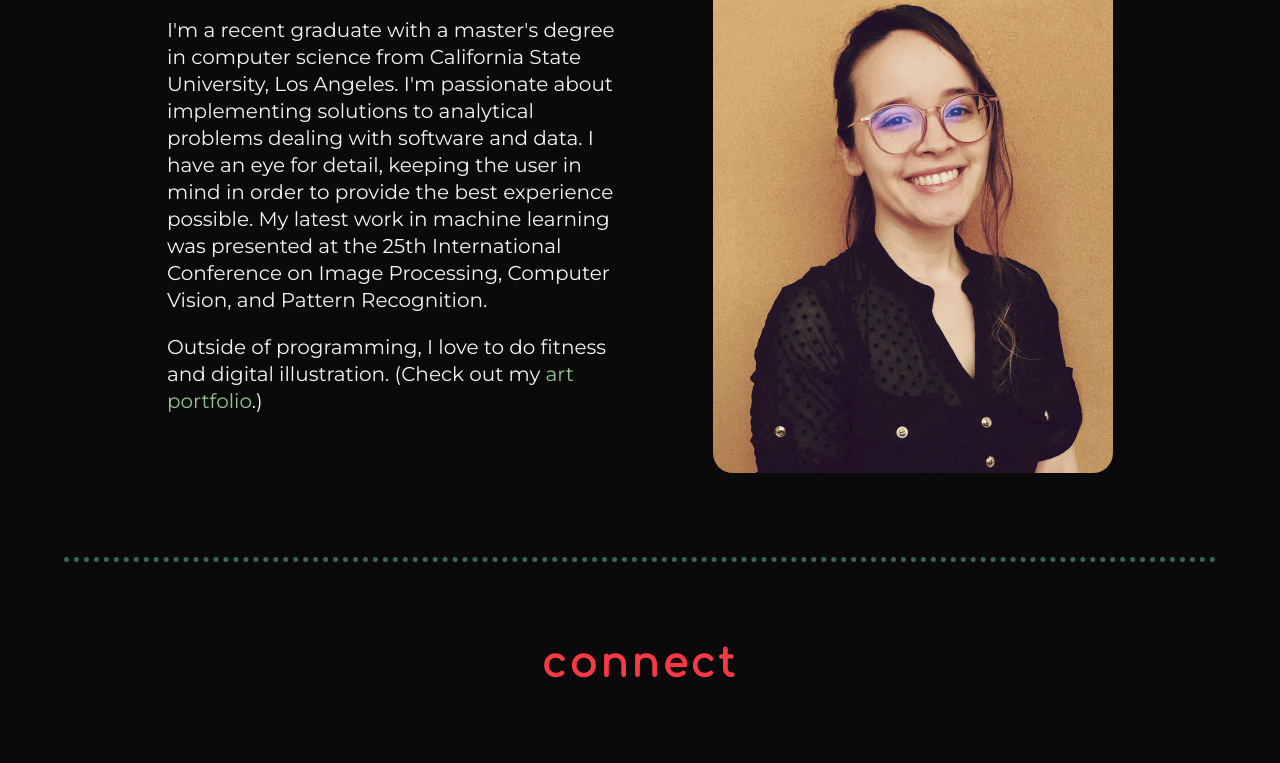
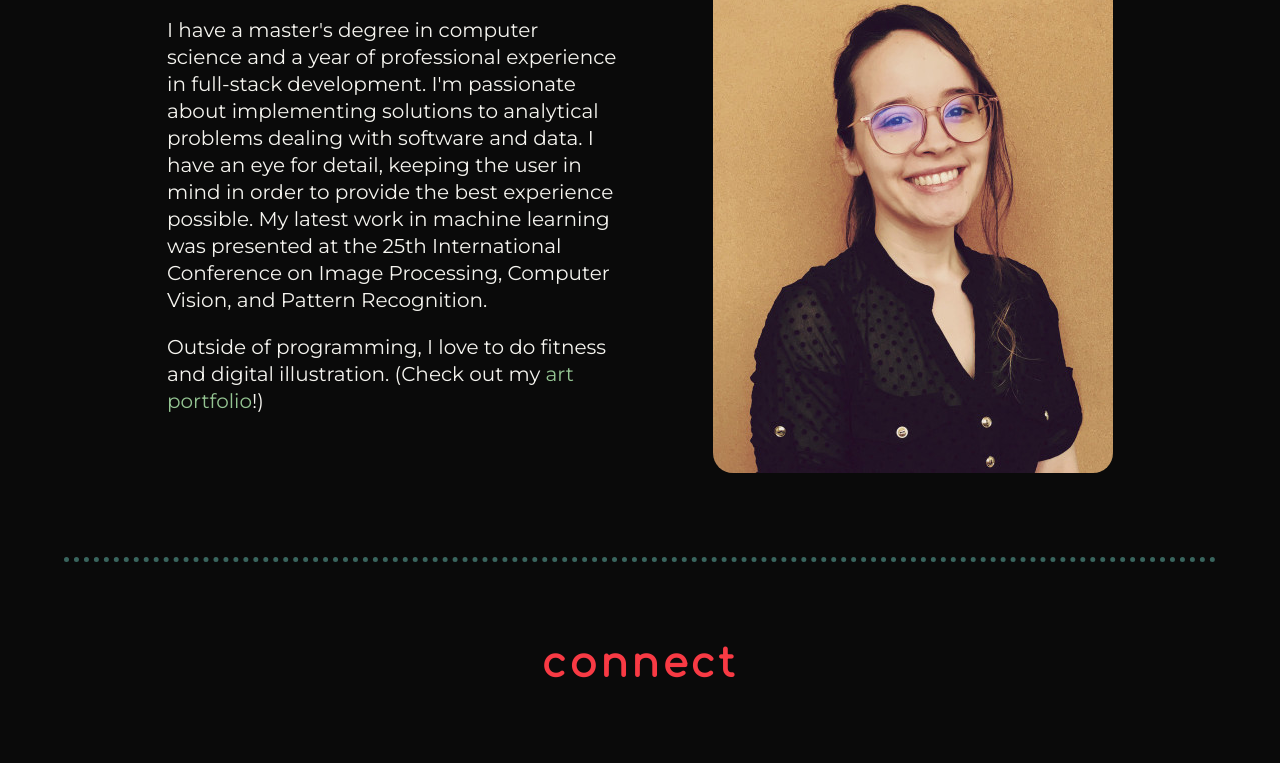
Before and after one commit to eest12/eest12.github.io, a plain HTML site: page index.html in a window 1280 px wide. Shown: the part 3365-4128 px from the top of the page. Drawn offline with Linux system fonts and the light colour scheme.

Commit message:
Updated About section with newer information.

```diff
--- a/index.html
+++ b/index.html
@@ -148,10 +148,11 @@
       <div class="about-container">
         <article>
           <h3>Erika Estrada</h3>
-          <p>I'm a recent graduate with a master's degree in computer science from California State University, Los Angeles.
-            I'm passionate about implementing solutions to analytical problems dealing with software and data. I have an eye for detail, keeping the user in mind in order to provide the best experience possible.
+          <p>I have a master's degree in computer science and a year of professional experience in full-stack development.
+            I'm passionate about implementing solutions to analytical problems dealing with software and data.
+            I have an eye for detail, keeping the user in mind in order to provide the best experience possible.
             My latest work in machine learning was presented at the 25th International Conference on Image Processing, Computer Vision, and Pattern Recognition.</p>
-          <p>Outside of programming, I love to do fitness and digital illustration. (Check out my <a href="https://eest12.github.io/Art-Portfolio/" aria-label="Art portfolio">art portfolio</a>.)</p>
+          <p>Outside of programming, I love to do fitness and digital illustration. (Check out my <a href="https://eest12.github.io/Art-Portfolio/" aria-label="Art portfolio">art portfolio</a>!)</p>
         </article>
         <div class="about-img-container">
           <!-- <img src="images/erika-portrait.jpg" alt="Erika smiling" width=400 height=500 /> -->
```
